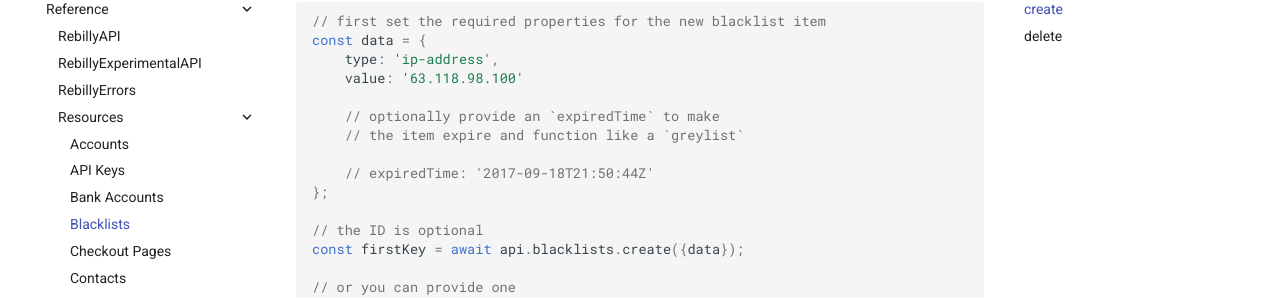
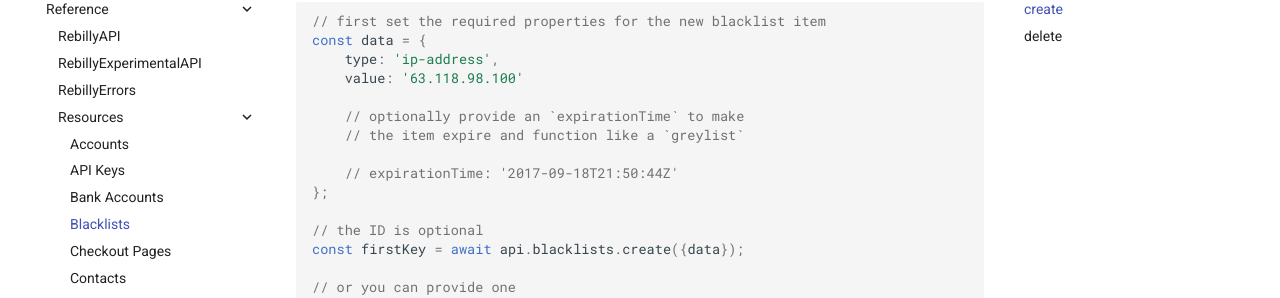
Before and after one commit to Rebilly/rebilly-js-sdk, an MkDocs documentation site: the page built from docs/reference/resources/blacklists.md, in a window 1280 px wide and 900 px high, scrolled down 2518 px. Shown: the part 153-451 px from the top of the window. Built offline with MkDocs 1.6.1 and Material for MkDocs 9.7.7, drawn with Linux system fonts in a browser that asks for light colours; comment, search, counter and statistics services are not loaded.

Commit message:
Rename blacklist expiredTime to expirationTime in reference docs (#128)

```diff
--- a/docs/reference/resources/blacklists.md
+++ b/docs/reference/resources/blacklists.md
@@ -100,10 +100,10 @@ const data = {
     type: 'ip-address',
     value: '63.118.98.100'
 
-    // optionally provide an `expiredTime` to make
+    // optionally provide an `expirationTime` to make
     // the item expire and function like a `greylist`
 
-    // expiredTime: '2017-09-18T21:50:44Z'
+    // expirationTime: '2017-09-18T21:50:44Z'
 };
 
 // the ID is optional
```
